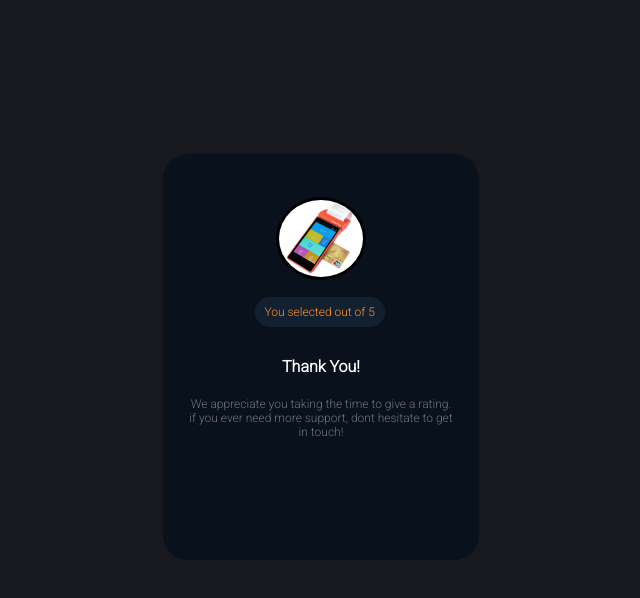
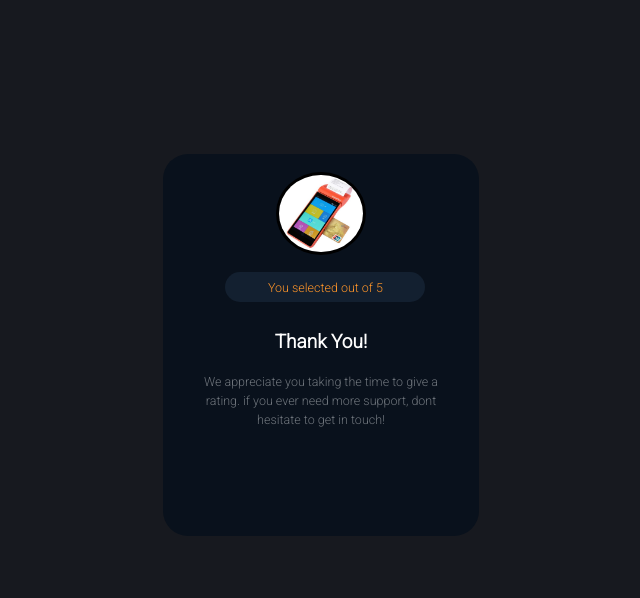
Before and after one commit to Ddreyy/interactive-rating-component, a plain HTML site: page index.html in a window 1280 px wide. Both pictures are taken after a click on the button "SUBMIT". Shown: the whole page, without its empty margins (319-959 px from the left). Drawn offline with Linux system fonts and the light colour scheme.

Commit message:
mt first interactive rating component

```diff
--- a/style.css
+++ b/style.css
@@ -17,8 +17,8 @@ body{
     border-radius: 25px;
     background-color: #09111C;
     padding: 5% 2%;
-    height: 35vh;
-    width: 20%;
+    height: 32vh;
+    width: 22%;
 }
 
 .star{
@@ -32,15 +32,16 @@ body{
 
 h1{
     color: #fff;
-    font-size: 16px;
+    font-size: 19px;
     line-height: 20px;
     margin-top: 30px;
 }
 
 p{
     color: #6F757C;
-    font-size: 12px;
+    font-size: 12.5px;
     margin-top: 20px;
+    line-height: 19px;
 
 }
 
@@ -75,7 +76,7 @@ p{
 
 
 .btn{
-    margin-top: 20px;
+    margin-top: 30px;
     padding: 3% 37%;
     border: 1px solid #09111C;
     text-align: center;
@@ -106,7 +107,7 @@ p{
     border-radius: 25px;
     background-color: #09111C;
     padding: 5% 2%;
-    height: 35vh;
+    height: 32vh;
     width: 21%;
     text-align: center;
     display: inline;
@@ -119,7 +120,7 @@ p{
 img.illustration{
     box-sizing: border-box;
     width: 90px;
-    margin-top: -20px;
+    margin-top: -45px;
     background-color: black;
     color: black;
     border-radius: 50%;
@@ -142,10 +143,10 @@ img.illustration{
     font-weight: 100;
     color: #FF9529;
     background-color: #132030;
-    margin: 5% 25%;
+    margin: 5% 14%;
     align-items: center;
-    width: 130px;
-    padding: 3% 0%;
+    width: 200px;
+    padding: 2% 0%;
     border-width: inherit;
 }
 
@@ -225,7 +226,7 @@ img.illustration{
     }
 
     img.illustration{
-        margin: 1% 3%;
+        margin: 1% 5%;
         text-align: center;
         justify-content: center;
     }
```
